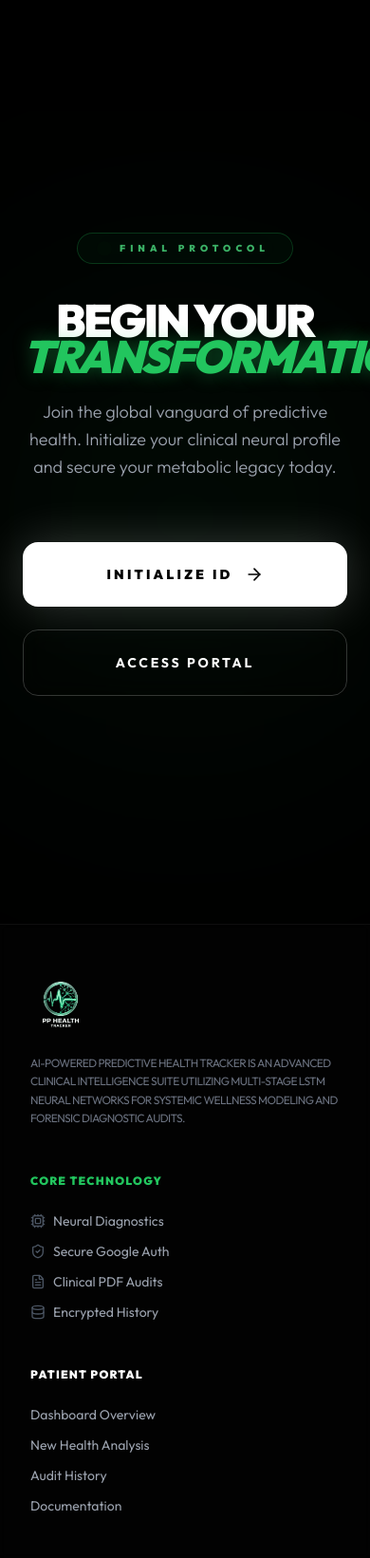
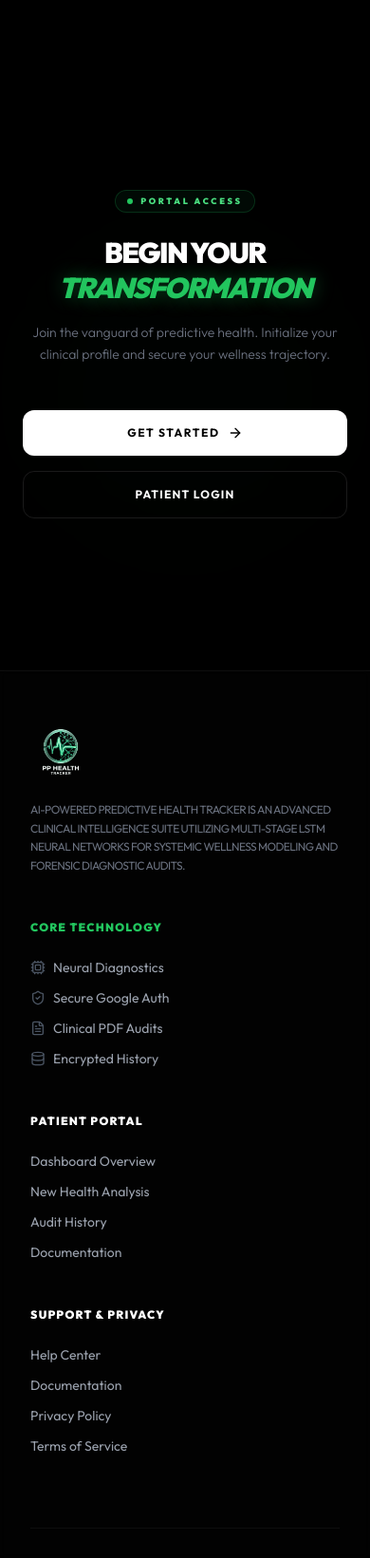
Before and after one commit to Whitedevil2004r27/PP-Health-Tracker, a Flask app: page / in a window 390 px wide. Shown: the part 4859-6500 px from the top of the page at 95% size. Run offline with Flask 3, Linux system fonts and the light colour scheme; some libraries are stand-ins or nearby versions.

Commit message:
UI: Re-optimized CTA section for a cleaner, professional, and compact layout

```diff
--- a/templates/index.html
+++ b/templates/index.html
@@ -205,35 +205,35 @@
         </div>
     </section>
 
-    <!-- Grand CTA -->
-    <section class="min-h-screen w-full flex flex-col items-center justify-center relative overflow-hidden px-6 pt-32 pb-60 md:pb-40 bg-black">
+    <!-- Compact Professional CTA -->
+    <section class="py-20 md:py-32 w-full flex flex-col items-center justify-center relative overflow-hidden px-6 bg-black">
         <div class="absolute inset-0 flex items-center justify-center pointer-events-none z-0">
-            <div class="w-[120vw] h-[120vw] max-w-[1400px] max-h-[1400px] bg-green-500/15 rounded-full blur-[140px] opacity-60 animate-pulse"></div>
+            <div class="w-[80vw] h-[80vw] max-w-[800px] max-h-[800px] bg-green-500/5 rounded-full blur-[100px] opacity-40"></div>
         </div>
 
-        <div class="relative z-10 text-center w-full max-w-7xl mx-auto space-y-16 md:space-y-24">
-            <div class="space-y-6 md:space-y-10">
-                <div class="inline-flex items-center space-x-3 px-6 py-2 rounded-full border border-green-500/30 bg-green-500/5 backdrop-blur-xl mb-4 opacity-80">
-                    <span class="w-2 h-2 rounded-full bg-green-500 animate-ping"></span>
-                    <span class="text-[10px] font-black uppercase tracking-[0.5em] text-green-400">Final Protocol</span>
+        <div class="relative z-10 text-center w-full max-w-4xl mx-auto space-y-10">
+            <div class="space-y-4">
+                <div class="inline-flex items-center space-x-2 px-3 py-1 rounded-full border border-green-500/20 bg-green-500/5 backdrop-blur-md mb-2">
+                    <span class="w-1.5 h-1.5 rounded-full bg-green-500"></span>
+                    <span class="text-[9px] font-black uppercase tracking-[0.3em] text-green-400">Portal Access</span>
                 </div>
-                <h2 class="text-5xl sm:text-7xl md:text-9xl lg:text-[10rem] font-black uppercase tracking-tighter leading-[0.8] text-white">
-                    Begin Your <br/> <span class="text-neon italic">Transformation</span>
+                <h2 class="text-3xl sm:text-5xl md:text-6xl font-black uppercase tracking-tighter leading-tight text-white">
+                    Begin Your <span class="text-neon italic">Transformation</span>
                 </h2>
-                <p class="text-gray-400 text-lg md:text-3xl font-light max-w-3xl mx-auto leading-relaxed">
-                    Join the global vanguard of predictive health. Initialize your clinical neural profile and secure your metabolic legacy today.
+                <p class="text-gray-500 text-sm md:text-lg font-light max-w-xl mx-auto leading-relaxed">
+                    Join the vanguard of predictive health. Initialize your clinical profile and secure your wellness trajectory.
                 </p>
             </div>
 
-            <div class="flex flex-col sm:flex-row items-center justify-center gap-6 sm:gap-10">
-                <a href="{{ url_for('register') }}" class="group relative px-12 py-6 bg-white text-black font-black uppercase tracking-[0.2em] rounded-2xl overflow-hidden w-full sm:w-auto hover:scale-110 transition-all duration-500 shadow-[0_0_50px_rgba(255,255,255,0.2)]">
-                    <div class="absolute inset-0 bg-green-400 translate-y-[100%] group-hover:translate-y-0 transition-transform duration-500 ease-out z-0"></div>
-                    <span class="relative z-10 flex items-center justify-center gap-3 text-sm">
-                        Initialize ID <i data-lucide="arrow-right" class="w-5 h-5 group-hover:translate-x-2 transition-transform"></i>
+            <div class="flex flex-col sm:flex-row items-center justify-center gap-4 pt-2 pb-20 md:pb-0">
+                <a href="{{ url_for('register') }}" class="group relative px-8 py-4 bg-white text-black font-bold uppercase tracking-widest rounded-xl overflow-hidden w-full sm:w-auto hover:scale-105 transition-all duration-300">
+                    <div class="absolute inset-0 bg-green-400 translate-y-[100%] group-hover:translate-y-0 transition-transform duration-300 ease-out z-0"></div>
+                    <span class="relative z-10 flex items-center justify-center gap-2 text-xs">
+                        Get Started <i data-lucide="arrow-right" class="w-4 h-4 group-hover:translate-x-1 transition-transform"></i>
                     </span>
                 </a>
-                <a href="{{ url_for('login') }}" class="px-12 py-6 rounded-2xl border border-white/20 text-white font-bold uppercase tracking-[0.2em] hover:bg-white/10 transition-all w-full sm:w-auto text-sm backdrop-blur-md hover:border-white/40">
-                    Access Portal
+                <a href="{{ url_for('login') }}" class="px-8 py-4 rounded-xl border border-white/10 text-white font-bold uppercase tracking-widest hover:bg-white/5 transition-all w-full sm:w-auto text-xs backdrop-blur-sm">
+                    Patient Login
                 </a>
             </div>
         </div>
```
